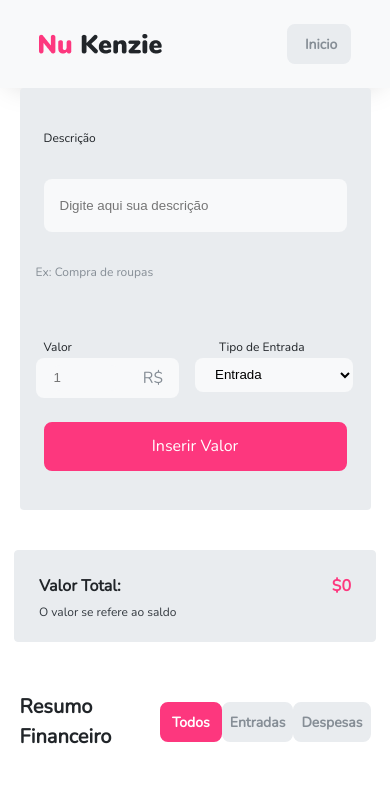
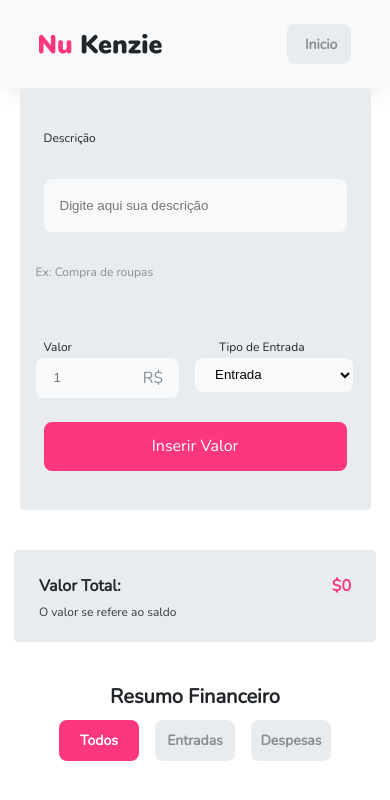
Before and after one commit to FranklinNeto/nu-kenzie, a React (Create React App) app: page / in a window 390 px wide. Shown: the top 800 px of the page. Built offline with nearby package versions, Linux system fonts and the light colour scheme.

Commit message:
fix: responsivo em telas a partir de 320px de width

```diff
--- a/src/App.css
+++ b/src/App.css
@@ -31,7 +31,7 @@ body {
 .main {
   display: flex;
   justify-content: center;
-  align-items: center;
+  align-items: baseline;
   /*  background-color: aquamarine; */
   width: 100vw;
 }
@@ -68,4 +68,20 @@ body {
     max-width: 510px;
     width: 80vw;
   }
+
+  .listHeaderButtons {
+    width: 100%;
+    justify-content: center;
+    margin: 0.5rem;
+  }
+
+  .pinkButtonHeader,
+  .greyButtonHeader {
+    height: 100%;
+    margin: 0.5rem;
+  }
+
+  .listHeader {
+    flex-direction: column;
+  }
 }
--- a/src/components/List/styles.css
+++ b/src/components/List/styles.css
@@ -3,7 +3,7 @@
   margin-left: 5rem;
   margin-top: 2.5rem;
   width: 40vw;
-  min-width: 341px;
+  min-width: 300px;
   height: 100vh;
   overflow: auto;
 }
@@ -32,9 +32,9 @@
   display: flex;
   justify-content: space-evenly;
   align-items: center;
-  /* background-color: pink; */
+  /*  background-color: pink; */
   width: 60%;
-  height: inherit;
+  height: 5rem;
 }
 
 .pinkButtonHeader,
@@ -53,7 +53,8 @@
   cursor: pointer;
 
   height: 50%;
-  width: 90px;
+  width: 80px;
+  margin: 0.25rem;
 }
 
 .greyButtonHeader {
```
